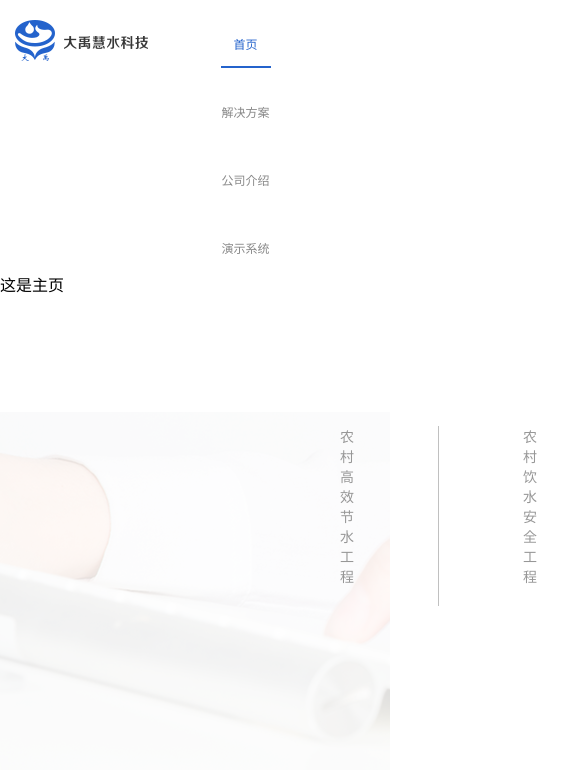
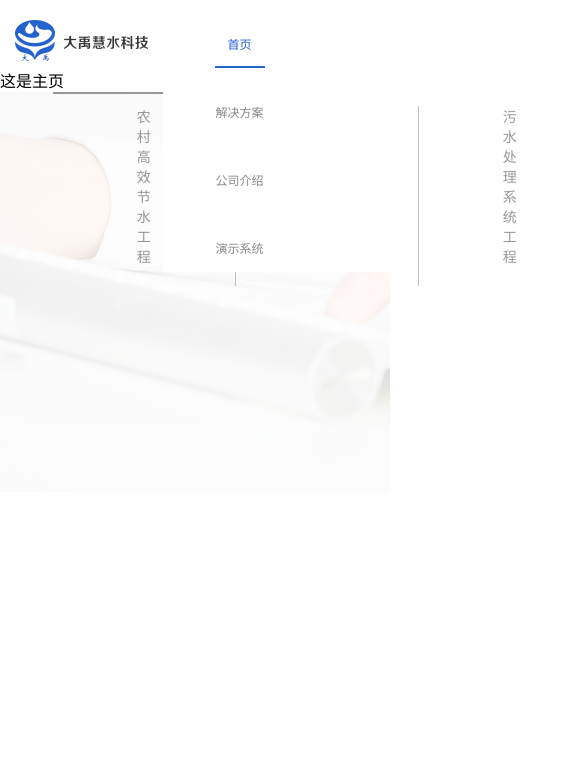
Before and after one commit to yanglixinflw/dayuhuishuiguanwang, a Vue app: page / in a window 390 px wide. Shown: the top 770 px of the page, 585 px wide, since content can reach past the window. Built offline with nearby package versions, Linux system fonts and the light colour scheme.

Commit message:
头部浮动清除

```diff
--- a/src/components/Common/CommonFooter.vue
+++ b/src/components/Common/CommonFooter.vue
@@ -19,14 +19,15 @@ export default {
 </script>
 <style lang="less" scoped>
     .footer{
-        position:fixed;
+        // position:fixed;
         bottom: 0;
         width: 100%;
         height: 432px;
         background: url(../../assets/footerBg.png) no-repeat;
         .footNavList{
+            width:73%;
             height: 82px;
-            margin:0 256px;
+            margin:0 auto;
             border-top: 2px solid #979797;
             ul{
                 margin-top:12px;
@@ -35,10 +36,12 @@ export default {
                 display: flex;
                 justify-content: space-between;
                 li{
+                    // width: 100%;
                     border-left:1px solid #C0C0C0;
                     font-size: 14px;
                     color:#979797;
                     padding: 0 84px;
+                    // padding:0 auto;
                 }
                 li:first-child{
                     border-left:0;
--- a/src/components/Common/CommonHead.vue
+++ b/src/components/Common/CommonHead.vue
@@ -1,6 +1,6 @@
 <template>
   <div class="head">
-    <el-row>
+    <el-row type="flex">
       <el-col :span="10">
         <div class="logoName">
           <img src='../../assets/logo.png' />
@@ -65,9 +65,6 @@ export default {
         width: 100%;
         height: 68px;
         line-height: 68px;
-        .el-col::after {
-          clear: both;
-        }
         .logoName{
           text-align: center;
           img{
@@ -95,4 +92,13 @@ export default {
           }
         }
     }
+    @media(max-width: 1139px){
+      .head{
+        .navMenu{
+          .el-menu-item{
+            margin: 0 52px !important;
+          }
+        }
+      }
+    }
 </style>
```
